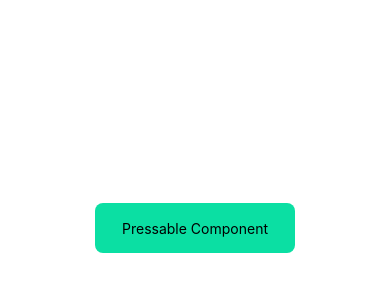
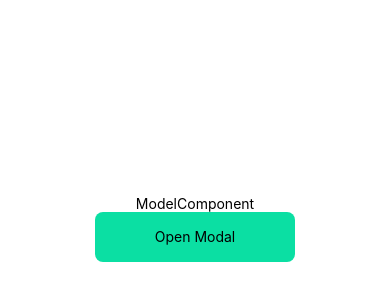
Before and after one commit to rddewan/react-native-beginner, a React Native app in the folder CoreComponents/: screen / in a window 390 px wide. Shown: the part 194-494 px from the top of the page. Built offline with nearby package versions, Linux system fonts and the light colour scheme.

Commit message:
modal componet

```diff
--- a/CoreComponents/App.js
+++ b/CoreComponents/App.js
@@ -5,6 +5,7 @@ import FlatListComponent from "./Components/FlatListComponent";
 import ImageComponent from "./Components/ImageComponent";
 import InputTextComponent from "./Components/InputTextComponent";
 import LoadingComponent from "./Components/LoadingComponent";
+import ModalComponent from "./Components/ModalComponent";
 import PressableComponent from "./Components/PressableComponent";
 import RowComponent from "./Components/RowComponent";
 import SafeAreaViewComponet from "./Components/SafeAreaViewComponet";
@@ -32,7 +33,8 @@ export default function App() {
     {/* <SwitchComponent /> */}
     {/* <BackgroundImageComponent /> */}
     {/* <SafeAreaViewComponet /> */}
-    <PressableComponent />
+    {/* <PressableComponent /> */}
+    <ModalComponent />
     </>
 
   );
--- /dev/null
+++ b/CoreComponents/Components/ModalComponent.jsx
@@ -0,0 +1,66 @@
+import { useState } from "react";
+import { View, Text, StyleSheet, Modal, Pressable, Alert } from "react-native";
+
+const ModalComponent = () => {
+
+    const [modalVisible, setModalVisible] = useState(false);
+
+    function onPress() {
+        setModalVisible(!modalVisible);
+    }
+
+    return (
+        <View style={styles.container}>
+            <Text>ModelComponent</Text>
+            <Pressable style={styles.button} onPress={onPress}>
+                <Text>Open Modal</Text>
+            </Pressable>
+
+            <Modal
+                animationType="slide"
+                transparent={false}
+                visible={modalVisible}
+                onShow={() => console.log("Modal has been opened.")}
+                onRequestClose={() => {
+                    Alert.alert("Modal has been closed.");
+                    setModalVisible(!modalVisible);
+                }}>
+
+                <View style={styles.modal}>
+                    <Text>Hello World!</Text>
+                    <Pressable style={styles.button} onPress={onPress}>
+                        <Text>Close</Text>
+                    </Pressable>
+                </View>
+            </Modal>
+
+        </View>
+    )
+}
+
+export default ModalComponent;
+
+const styles = StyleSheet.create({
+    container: {
+        flex: 1,
+        padding: 16,
+        alignItems: 'center',
+        justifyContent: 'center',
+    },
+    modal: {
+        flex: 1,
+        marginTop: 100,
+        justifyContent: 'center',
+        alignItems: 'center',
+        backgroundColor: 'rgba(159, 227, 198, 0.5)',
+    },
+    button: {
+        alignItems: 'center',
+        justifyContent: 'center',
+        backgroundColor: '#0bdfa3',
+        padding: 10,
+        width: 200,
+        height: 50,
+        borderRadius: 8
+    }
+})
```
